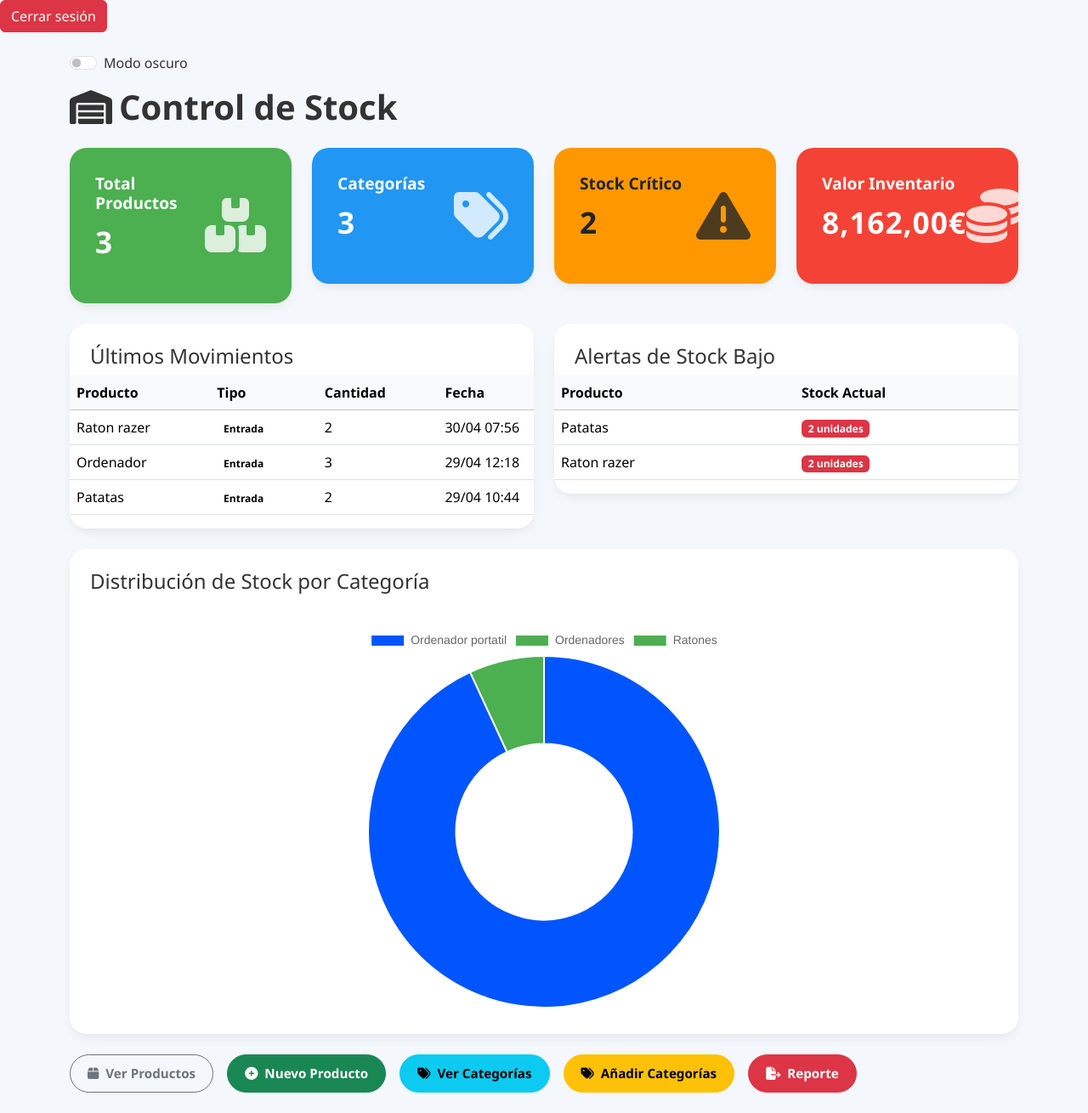
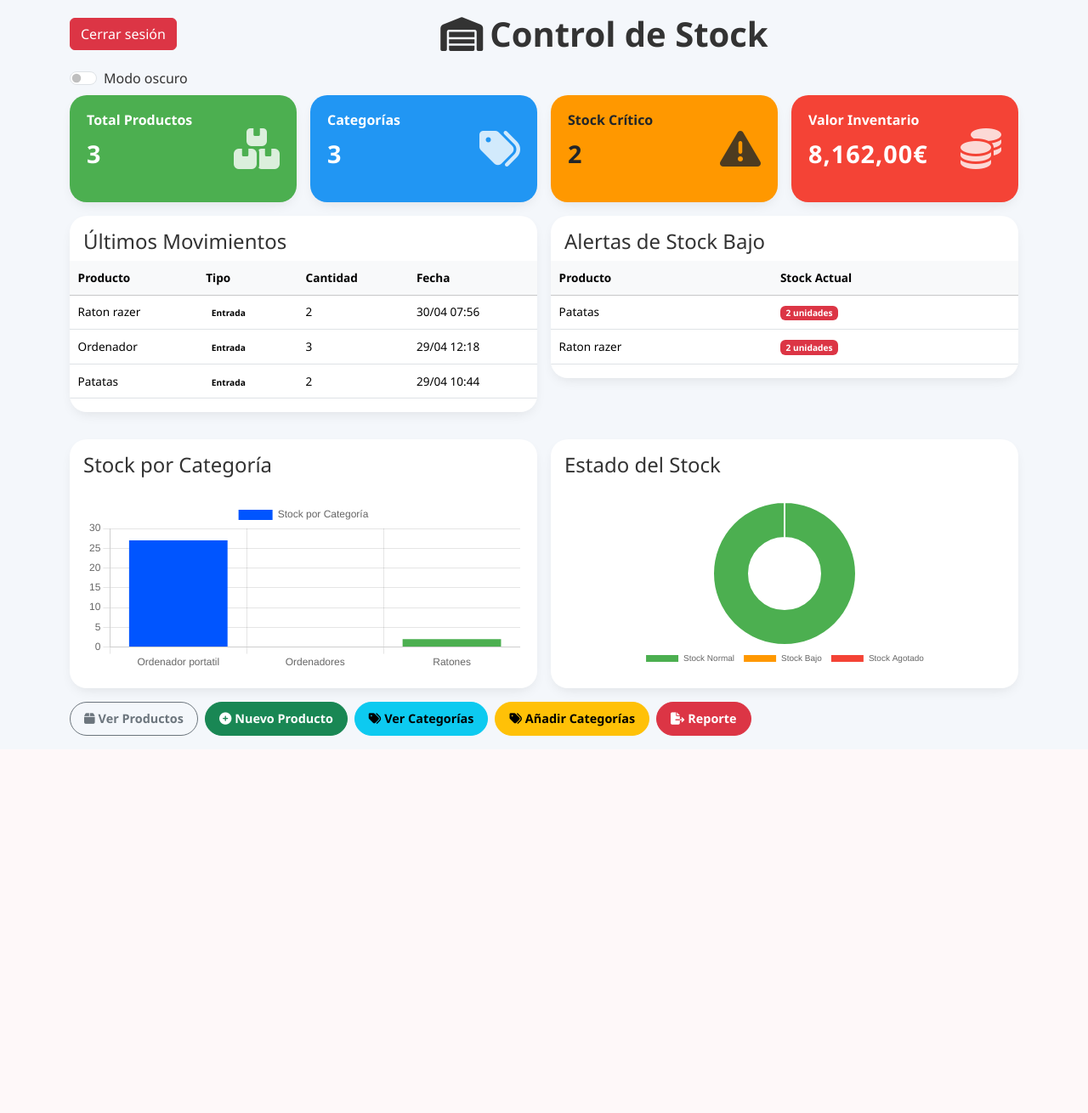
Before and after one commit to DarioRodel/ControlStock, a Django app: page / in a window 1280 px wide. Shown: the whole page at 85% size. After the commit the page ends 866 px from the top, so only its background shows below. Run offline with Django 5.2, Linux system fonts and the light colour scheme; a user stored in the database is signed in; data comes from the database, SQL or seed files in the repository; both versions use the stored data as it was after the commit; some libraries are stand-ins or nearby versions.

Commit message:
Creacion de dos graficas una para stock y otra de categorias

```diff
--- a/control/templates/stock/dashboard.html
+++ b/control/templates/stock/dashboard.html
@@ -64,31 +64,31 @@
         }
 
         .card-body-custom {
-            padding: 30px;
+            padding: 20px;
         }
 
         .card-icon {
-            font-size: 4rem;
+            font-size: 3rem;
             opacity: 0.8;
         }
 
         .metric-title {
             font-weight: 700;
-            font-size: 1.2rem;
+            font-size: 1rem;
         }
 
         .metric-value {
-            font-size: 2.5rem;
+            font-size: 2rem;
             font-weight: 700;
             letter-spacing: 1px;
         }
 
         .btn-dashboard {
             font-weight: 600;
-            padding: 12px 24px;
+            padding: 8px 16px;
             border-radius: 30px;
             transition: 0.3s;
-            font-size: 1rem;
+            font-size: 0.9rem;
         }
 
         .btn-dashboard:hover {
@@ -98,52 +98,54 @@
 
         #stockChart {
             width: 100% !important;
-            height: 450px !important;
+            height: 200px !important;
+        }
+
+        #estadoChart {
+            width: 100% !important;
+            height: 200px !important;
         }
 
         .table-hover tbody tr:hover {
             background-color: rgba(0, 0, 0, 0.05);
         }
 
-        /* Añadir estas reglas al existente CSS */
+        .table th, .table td {
+            padding: 0.6rem;
+            font-size: 0.85rem;
+        }
 
-        /* Ajustes generales de responsive */
         @media (max-width: 1399.98px) {
             .metric-value {
-                font-size: 2.2rem;
+                font-size: 1.8rem;
             }
-
             .btn-dashboard {
-                padding: 10px 20px;
-                font-size: 0.95rem;
+                padding: 8px 16px;
+                font-size: 0.9rem;
             }
         }
 
         @media (max-width: 1199.98px) {
             .card-icon {
-                font-size: 3.5rem;
+                font-size: 2.5rem;
             }
-
             .metric-value {
-                font-size: 2rem;
+                font-size: 1.6rem;
             }
         }
 
         @media (max-width: 991.98px) {
             .container {
-                padding-left: 20px;
-                padding-right: 20px;
+                padding-left: 15px;
+                padding-right: 15px;
             }
-
             .card-custom {
-                margin-bottom: 1.5rem;
+                margin-bottom: 1rem;
             }
-
             .d-flex.gap-3 {
                 flex-wrap: wrap;
-                gap: 1rem !important;
+                gap: 0.75rem !important;
             }
-
             .btn-dashboard {
                 width: 100%;
                 justify-content: center;
@@ -152,113 +154,97 @@
 
         @media (max-width: 767.98px) {
             h1 {
-                font-size: 1.8rem;
+                font-size: 1.4rem;
             }
-
             .metric-title {
-                font-size: 1.1rem;
-            }
-
-            .metric-value {
-                font-size: 1.8rem;
-            }
-
-            .card-icon {
-                font-size: 3rem;
-            }
-
-            .table th, .table td {
-                padding: 0.75rem;
                 font-size: 0.9rem;
             }
-
+            .metric-value {
+                font-size: 1.4rem;
+            }
+            .card-icon {
+                font-size: 2rem;
+            }
+            .table th, .table td {
+                padding: 0.5rem;
+                font-size: 0.8rem;
+            }
             .badge {
-                font-size: 0.8rem;
+                font-size: 0.75rem;
             }
         }
 
         @media (max-width: 575.98px) {
             .container {
-                padding-left: 15px;
-                padding-right: 15px;
+                padding-left: 10px;
+                padding-right: 10px;
             }
-
             h1 {
-                font-size: 1.6rem;
+                font-size: 1.2rem;
             }
-
             .metric-title {
-                font-size: 1rem;
+                font-size: 0.8rem;
             }
-
             .metric-value {
-                font-size: 1.5rem;
+                font-size: 1.2rem;
             }
-
             .card-icon {
-                font-size: 2.5rem;
+                font-size: 1.8rem;
             }
-
+            .card-body-custom canvas {
+                margin-top: 0;
+                margin-bottom: 0;
+            }
             .card-body-custom {
-                padding: 20px;
+                padding: 15px;
             }
-
             .table th, .table td {
-                padding: 0.5rem;
-                font-size: 0.85rem;
+                padding: 0.4rem;
+                font-size: 0.75rem;
             }
-
             .form-check-label {
-                font-size: 0.9rem;
+                font-size: 0.8rem;
             }
         }
 
-        /* Mejoras específicas para móviles */
         @media (max-width: 480px) {
-            .d-flex.justify-content-between.align-items-center.mb-4 {
+            .d-flex.justify-content-between.align-items-center.mb-3 {
                 flex-direction: column;
                 align-items: flex-start;
-                gap: 1rem;
+                gap: 0.75rem;
             }
-
             .form-check.form-switch {
                 margin-left: 0;
                 margin-right: auto;
             }
-
             .btn-dashboard i {
-                margin-right: 5px;
+                margin-right: 3px;
             }
         }
 
-        /* Optimización de tablas */
         .table-responsive {
             overflow-x: auto;
             -webkit-overflow-scrolling: touch;
         }
 
         .table {
-            min-width: 600px;
+            min-width: 500px;
         }
 
-        /* Ajustes de botones en móvil */
         @media (max-width: 767.98px) {
             .btn-dashboard {
-                font-size: 0.9rem;
-                padding: 8px 16px;
+                font-size: 0.8rem;
+                padding: 6px 12px;
             }
-
             .btn-dashboard i {
-                font-size: 0.9rem;
+                font-size: 0.8rem;
             }
         }
 
-        /* Mejora de hover en móvil */
         @media (hover: none) {
             .card-custom:hover {
                 transform: none;
             }
-
             .btn-dashboard:hover {
                 opacity: 1;
                 transform: none;
@@ -268,25 +254,24 @@
 </head>
 <body>
 {% load humanize %}
-<form method="POST" action="{% url 'logout' %}">
+<div class="container py-3">
+    <div class="d-flex justify-content-between align-items-center mb-3">
+        <form method="POST" action="{% url 'logout' %}" class="me-3">
             {% csrf_token %}
             <button type="submit" class="btn btn-danger">Cerrar sesión</button>
         </form>
+        <h1 class="fw-bold text-whithe mb-0">
+            <i class="fas fa-warehouse me-2"></i>Control de Stock
+        </h1>
+        <div></div>
+    </div>
 
-
-<div class="container py-4">
-    <div class="form-check form-switch ms-auto mb-3">
+    <div class="form-check form-switch ms-auto mb-2">
         <input class="form-check-input" type="checkbox" id="darkModeToggle">
         <label class="form-check-label" for="darkModeToggle">Modo oscuro</label>
     </div>
 
-    <div class="d-flex justify-content-between align-items-center mb-4">
-        <h1 class="fw-bold text-whithe mb-0">
-            <i class="fas fa-warehouse me-2"></i>Control de Stock
-        </h1>
-    </div>
-
-    <div class="row g-4 mb-4">
+    <div class="row g-3 mb-3">
         <div class="col-lg-3 col-md-6">
             <div class="card-custom" style="background-color: #4CAF50;">
                 <div class="card-body-custom d-flex justify-content-between align-items-center">
@@ -336,10 +321,10 @@
         </div>
     </div>
 
-    <div class="row g-4">
+    <div class="row g-3">
         <div class="col-lg-6 col-md-12">
             <div class="card-custom">
-                <h4 class="px-4 pt-4">Últimos Movimientos</h4>
+                <h4 class="px-3 pt-3">Últimos Movimientos</h4>
                 <div class="table-responsive">
                     <table class="table table-hover align-middle">
                         <thead class="table-light">
@@ -364,7 +349,7 @@
                             </tr>
                         {% empty %}
                             <tr>
-                                <td colspan="4" class="text-center py-4 text-muted">
+                                <td colspan="4" class="text-center py-2 text-muted">
                                     No hay movimientos recientes
                                 </td>
                             </tr>
@@ -377,7 +362,7 @@
 
         <div class="col-lg-6 col-md-12">
             <div class="card-custom">
-                <h4 class="px-4 pt-4">Alertas de Stock Bajo</h4>
+                <h4 class="px-3 pt-3">Alertas de Stock Bajo</h4>
                 <div class="table-responsive">
                     <table class="table table-hover align-middle">
                         <thead class="table-light">
@@ -396,7 +381,7 @@
                             </tr>
                         {% empty %}
                             <tr>
-                                <td colspan="2" class="text-center py-4 text-muted">
+                                <td colspan="2" class="text-center py-2 text-muted">
                                     No hay productos con stock bajo en este momento.
                                 </td>
                             </tr>
@@ -408,96 +393,111 @@
         </div>
     </div>
 
-    <div class="card-custom mt-4">
-    <h4 class="px-4 pt-4">Distribución de Stock por Categoría</h4>
+    <div class="row g-3 mt-3">
+        <div class="col-md-6">
+            <div class="card-custom h-100">
+                <h4 class="px-3 pt-3">Stock por Categoría</h4>
                 <div class="card-body-custom">
-        <canvas id="stockChart" style="width: 100%; height: 400px;"></canvas> <!-- Ajusta el tamaño de manera más fija -->
+                    <canvas id="stockChart" style="width: 100% !important; height: 200px !important;"></canvas>
                 </div>
             </div>
-<div id="main-nav" class="d-flex gap-3 mt-4">
+        </div>
+
+        <div class="col-md-6">
+            <div class="card-custom h-100">
+                <h4 class="px-3 pt-3">Estado del Stock</h4>
+                <div class="card-body-custom">
+                    <canvas id="estadoChart" style="width: 100% !important; height: 200px !important;"></canvas>
+                </div>
+            </div>
+        </div>
+    </div>
+
+    <div id="main-nav" class="d-flex gap-2 mt-3">
         <a id="product-list" href="{% url 'stock:producto_list' %}" class="btn btn-outline-secondary btn-dashboard">
-            <i class="fas fa-box me-2"></i>Ver Productos
+            <i class="fas fa-box me-1"></i>Ver Productos
         </a>
         <a href="{% url 'stock:producto_create' %}" class="btn btn-success btn-dashboard">
-            <i class="fas fa-plus-circle me-2"></i>Nuevo Producto
+            <i class="fas fa-plus-circle me-1"></i>Nuevo Producto
         </a>
         <a href="{% url 'stock:categoria_list' %}" class="btn btn-info btn-dashboard">
-            <i class="fas fa-tags me-2"></i>Ver Categorías
+            <i class="fas fa-tags me-1"></i>Ver Categorías
         </a>
         <a href="{% url 'stock:categoria_create' %}" class="btn btn-warning btn-dashboard">
-            <i class="fas fa-tags me-2"></i>Añadir Categorías
+            <i class="fas fa-tags me-1"></i>Añadir Categorías
         </a>
         <a href="{% url 'stock:reportar_error' %}" class="btn btn-danger btn-dashboard">
-            <i class="fas fa-file-export me-2"></i>Reporte
+            <i class="fas fa-file-export me-1"></i>Reporte
         </a>
     </div>
 </div>
 
 <script>
     // Gráfico de Stock
-    const ctx = document.getElementById('stockChart');
+    const stockChartCtx = document.getElementById('stockChart').getContext('2d');
+    new Chart(stockChartCtx, {
+        type: 'bar',
+        data: {
+            labels: {{ categorias_nombres|safe }},
+            datasets: [{
+                label: 'Stock por Categoría',
+                data: {{ categorias_stock|safe }},
+                backgroundColor: {{ categorias_colores|safe }},
+            }]
+        },
+        optionsoptions: {
+            responsive: true,
+            maintainAspectRatio: false,
+            plugins: {
+                legend: {display: false}
+            },
+            scales: {
+                y: {
+                    beginAtZero: true,
+                    ticks: {
+                        font: {
+                            size: 10
+                        }
+                    }
+                },
+                x: {
+                    ticks: {
+                        font: {
+                            size: 10
+                        }
+                    }
+                }
+            }
+        }
+    });
 
-    if (ctx) {
-        // Configurar el tamaño de manera adecuada
-        const stockChart = new Chart(ctx.getContext('2d'), {
-            type: 'pie',
+    const estadoChartCtx = document.getElementById('estadoChart').getContext('2d');
+    new Chart(estadoChartCtx, {
+        type: 'doughnut',
         data: {
-                labels: [
-                    {% for categoria in categorias_nombres %}
-                        '{{ categoria }}',
-                    {% endfor %}
-                ],
+            labels: {{ stock_estados_labels|safe }},
             datasets: [{
-                    data: [
-                        {% for stock in categorias_stock %}
-                            {{ stock }},
-                        {% endfor %}
-                    ],
-                    backgroundColor: [
-                        {% for color in categorias_colores %}
-                            '{{ color }}',
-                        {% endfor %}
-                    ],
-                    borderColor: '#fff', // Borde blanco alrededor de cada sección
-                    borderWidth: 2,  // Grosor del borde
-                }],
+                label: 'Estado del Stock',
+                data: {{ stock_estados_data|safe }},
+                backgroundColor: {{ stock_estados_colors|safe }},
+            }]
         },
         options: {
             responsive: true,
-                maintainAspectRatio: false,  // Permite que el gráfico se ajuste al tamaño del contenedor
+            maintainAspectRatio: false,
             plugins: {
                 legend: {
-                        position: 'top',
+                    position: 'bottom',
                     labels: {
                         font: {
-                                size: 14,  // Ajustar el tamaño de la fuente de la leyenda
-                            },
-                        },
-                    },
-                    tooltip: {
-                        callbacks: {
-                            label: function (tooltipItem) {
-                                return tooltipItem.label + ': ' + tooltipItem.raw + ' unidades';  // Mejorar la legibilidad del tooltip
-                            },
-                        },
-                    },
-                },
-                cutout: '50%',  // Convertir el gráfico en estilo donut
-                animation: {
-                    animateScale: true,
-                    animateRotate: true,
-                },
-            },
+                            size: 10
+                        }
+                    }
+                }
+            }
+        }
     });
 
-        // Ajuste para alta resolución en pantallas Retina
-        const ratio = window.devicePixelRatio || 1;
-        ctx.height = ctx.offsetHeight * ratio;
-        ctx.width = ctx.offsetWidth * ratio;
-
-        // Redibujar el gráfico con la resolución ajustada
-        stockChart.update();
-    }
     // Modo oscuro
     const darkModeToggle = document.getElementById('darkModeToggle');
     darkModeToggle.addEventListener('change', function () {
--- a/control/views.py
+++ b/control/views.py
@@ -71,7 +71,18 @@ class DashboardView(LoginRequiredMixin, TemplateView):
             'categorias_stock': categorias_stock,
             'categorias_colores': categorias_colores,
         })
+        estados = dict(Producto.ESTADO_STOCK)
+        estado_counts = {
+            'OK': productos.filter(estado='OK').count(),
+            'BAJO': productos.filter(estado='BAJO').count(),
+            'AGOTADO': productos.filter(estado='AGOTADO').count(),
+        }
 
+        context.update({
+            'stock_estados_labels': [estados['OK'], estados['BAJO'], estados['AGOTADO']],
+            'stock_estados_data': [estado_counts['OK'], estado_counts['BAJO'], estado_counts['AGOTADO']],
+            'stock_estados_colors': ['#4CAF50', '#FF9800', '#F44336'],  # verde, naranja, rojo
+        })
         return context
 
     def _enviar_notificacion_stock_bajo(self):
@@ -83,6 +94,7 @@ class DashboardView(LoginRequiredMixin, TemplateView):
                 'admin@miempresa.com',
                 ['gerente@miempresa.com'],
             )
+
 # Vistas para Productos
 class ProductoListView(LoginRequiredMixin,PermissionRequiredMixin, ListView):
     """
```
Also changed, not shown: db.sqlite3. Lines whose indentation alone changed are shown as unchanged.
